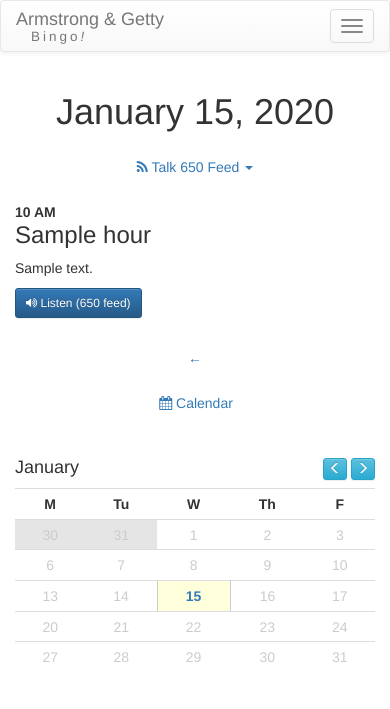
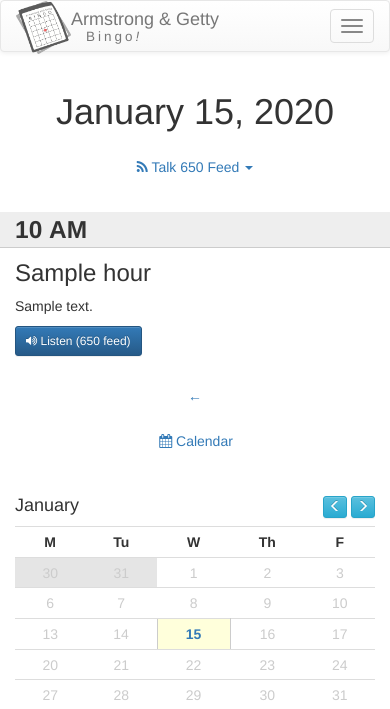
Before and after one commit to ben174/angrates, a Django app: page /650/latest in a window 390 px wide. Shown: the top 709 px of the page. Run offline with Django 3.2, Linux system fonts and the light colour scheme; tables that the repository leaves empty hold one stand-in row (values such as "Sample post"); some libraries are stand-ins or nearby versions.

Commit message:
Better mobile views, better search results

```diff
--- a/podcasts/templates/base.html
+++ b/podcasts/templates/base.html
@@ -38,7 +38,7 @@
                 <span class="icon-bar"></span>
             </button>
             <a class="navbar-brand" href="/">
-                <img src="{% static 'img/logo.png' %}" class="img-responsive hidden-xs">
+                <img src="{% static 'img/logo.png' %}" class="img-responsive">
                 Armstrong & Getty<br/>
                 <span class="bingo">Bingo<i>!</i></span>
             </a>
@@ -55,7 +55,7 @@
                 <li><a href="{% url 'about' %}"><i class="fa fa-info-circle"></i> About</a></li>
             </ul>
             {% if feed %}
-                <ul class="nav navbar-nav navbar-right">
+                <ul class="nav navbar-nav navbar-right hidden-sm hidden-xs">
                     <li class="dropdown">
                         {% if feed == '650' %}
                             <a href="#" class="dropdown-toggle" data-toggle="dropdown" role="button" aria-haspopup="true"
--- /dev/null
+++ b/podcasts/templates/blocks/hour.html
@@ -0,0 +1,24 @@
+<div class="row hour">
+    <div class="col-sm-1 hour-time" data-time="{{ object.pub_date|date:"G A" }}">
+        <div class="hour-num">
+            {{ object.pub_date|date:"G" }}
+        </div>
+        <div class="meridiem">
+            {{ object.pub_date|date:"A" }}
+        </div>
+    </div>
+    <div class="col-sm-11">
+        <h3>{{ object.title }}</h3>
+        <p>{{ object.description }}</p>
+        <div class="listen">
+            <a href="{{ object.link }}" class="btn btn-primary btn-sm"><i
+                    class="fa fa-volume-up"></i> Listen ({{ object.feed }} feed)</a>
+            {% with object.get_alternate_feeds as alts %}
+                {% for alt in alts %}
+                    <a href="{{ alt.link }}" class="btn btn-default btn-sm"><i
+                            class="fa fa-volume-up"></i> Listen ({{ alt.feed }} feed)</a>
+                {% endfor %}
+            {% endwith %}
+        </div>
+    </div>
+</div>
--- a/podcasts/templates/podcasts/hour_archive_day.html
+++ b/podcasts/templates/podcasts/hour_archive_day.html
@@ -9,7 +9,7 @@
 {% block breadcrumbs %}
     <li><a href="/">Calendar</a></li>
     <li><a href="{% url 'archive_month' year=day.year month=day.month feed=feed %}">{{ day|date:"F, Y" }}</a></li>
-    <li class="active">{{ day|date:"M d, Y" }} - {{ feed }} feed</li>
+    <li class="active">{{ day|date:"F d, Y" }}</li>
 {% endblock %}
 {% block content %}
     <div class="container">
@@ -40,25 +40,7 @@
                     </ul>
                 </nav>
                 {% for object in object_list %}
-                <div class="row hour">
-                    <div class="col-md-1">
-                        <b>{{ object.pub_date|date:"G A" }}</b>
-                    </div>
-                    <div class="col-md-11">
-                        <h3>{{ object.title }}</h3>
-                        <p>{{ object.description }}</p>
-                        <div class="listen">
-                            <a href="{{ object.link }}" class="btn btn-primary btn-sm"><i
-                                    class="fa fa-volume-up"></i> Listen ({{ feed }} feed)</a>
-                            {% with object.get_alternate_feeds as alts %}
-                                {% for alt in alts %}
-                                    <a href="{{ alt.link }}" class="btn btn-default btn-sm"><i
-                                            class="fa fa-volume-up"></i> Listen ({{ alt.feed }} feed)</a>
-                                {% endfor %}
-                            {% endwith %}
-                        </div>
-                    </div>
-                </div>
+                    {% include "blocks/hour.html" %}
                 {% endfor %}
                 <ul class="nav nav-pills nav-justified">
                     <li role="presentation">
--- a/podcasts/templates/podcasts/hour_archive_month.html
+++ b/podcasts/templates/podcasts/hour_archive_month.html
@@ -52,7 +52,7 @@
             {% for d in iter %}
                 {% if d.weekday != 5 and d.weekday != 6 %}
                     {% hours_for d feed as hours %}
-                    <div class="col-xs-1 date weekday-{{ d.weekday }}{% if d.month != month.month %} other-month hidden-sm hidden-xs{% endif %}{% if d|date:"F d Y" == today|date:"F d Y" %} today{% endif %} {% if hours %}has-hours{% else %}empty-date hidden-sm hidden-xs{% endif %}"
+                    <div class="col-xs-1 date weekday-{{ d.weekday }}{% if d.month != month.month %} other-month{% endif %}{% if d|date:"F d Y" == today|date:"F d Y" %} today{% endif %} {% if hours %}has-hours{% else %}empty-date hidden-xs{% endif %}"
                          {% if hours %}onclick="document.location.href='{% url 'archive_day' year=d.year month=d.month day=d.day feed=feed %}';"{% endif %}>
                         <div class="date-num hidden-xs" data-date="{{ d|date:"F d, Y" }}">{{ d.day }}</div>
                         <div class="date-label hidden-sm hidden-md hidden-lg">{{ d|date:"F d, Y" }}</div>
--- a/static/css/day.css
+++ b/static/css/day.css
@@ -10,3 +10,47 @@ div.hour {
 .pager {
     margin-bottom: 20px;
 }
+
+
+@media (max-width: 767px) {
+    .hour-time {
+        border-bottom: solid 1px #CCC;
+        margin-bottom: 12px;
+        background-color: #EEE;
+        margin-top: 10px;
+    }
+    .hour-time>div {
+        display:inline;
+        font-size: 1em;
+        display: inline;
+        font-size: 1.75em;
+        font-weight: bold;
+    }
+}
+@media (min-width: 768px) {
+    .hour-time {
+        text-align: center;
+        border: solid 1px #CCC;
+        border-radius: 60px;
+        background-color: #EEE;
+    }
+
+    .hour-num {
+        font-size: 2.5em;
+        font-weight: bold;
+    }
+
+    .meridiem {
+        margin-top: -8px;
+        margin-bottom: 9px;
+        font-size: 75%;
+    }
+}
+
+
+.hour-date-header {
+    font-size: 1.3em;
+    font-weight: bold;
+    margin-bottom: 12px;
+
+}
--- a/static/css/minical.css
+++ b/static/css/minical.css
@@ -4,7 +4,7 @@
     margin-top: 30px;
 }
 
-@media (min-width: 768px) {
+@media (min-width: 992px) {
     #minical {
         margin-top: 130px;
     }
--- a/static/sass/base.css
+++ b/static/sass/base.css
@@ -57,6 +57,9 @@
   float: left;
   margin-top: -10px; }
 
+@media (min-width: 0px) and (max-width: 767px) {
+  .navbar-brand img {
+    width: 55px; } }
 li.feed-toggle a {
   border: none; }
 
--- a/static/sass/base.sass
+++ b/static/sass/base.sass
@@ -65,5 +65,12 @@
     float: left
     margin-top: -10px
 
+
+@media (min-width: 0px) and (max-width: 767px)
+  .navbar-brand
+    img
+      width: 55px
+
+
 li.feed-toggle a
   border: none
```
Also changed, not shown: podcasts/templates/clips.html (+0 -9 lines), podcasts/templates/results.html (+36 -14 lines), static/css/results.css (added, +17 -0 lines), 1 other file.
